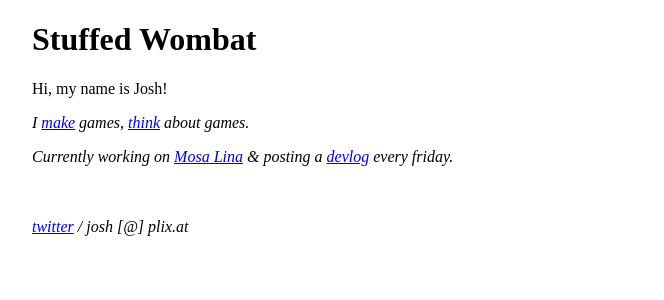
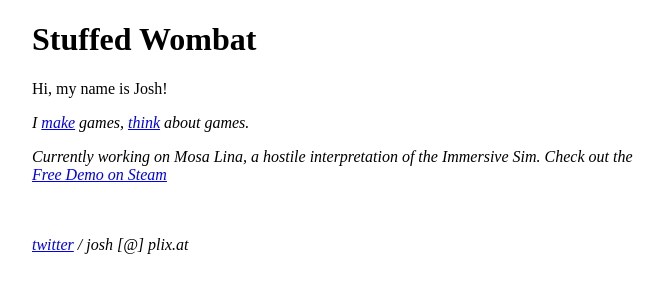
Before and after one commit to stuffedwombat/stuffedwombat.github.io, a Jekyll site: the page built from index.md, in a window 1280 px wide. Shown: the top 300 px of the page, without its empty margins (292-956 px from the left). Built offline with Jekyll 4.4.1, drawn with Linux system fonts in a browser that asks for light colours; our own code applies the rules of GitHub Pages for plain Markdown files; comment, search, counter and statistics services are not loaded.

Commit message:
Update index.md

```diff
--- a/index.md
+++ b/index.md
@@ -4,7 +4,8 @@ Hi, my name is Josh!<br>
 
 *I [make](games) games, [think](thinking) about games.* <br>
 
-*Currently working on [Mosa Lina](https://store.steampowered.com/app/2477090/Mosa_Lina/) & posting a [devlog](https://youtube.com/playlist?list=PLV1v_ltJN06qVPhqwjvIN9UO0phWuWDUj&si=qcdbOuZrdWHAoTn9) every friday.*
+*Currently working on Mosa Lina, a hostile interpretation of the Immersive Sim. Check out the [Free Demo on Steam](steam://openurl/https://store.steampowered.com/app/2477090/Mosa_Lina/)*
+
 
 <br><br>
 *<a href="https://twitter.com/wombatstuff" target="_blank">twitter</a> / josh [@] plix.at*
```
